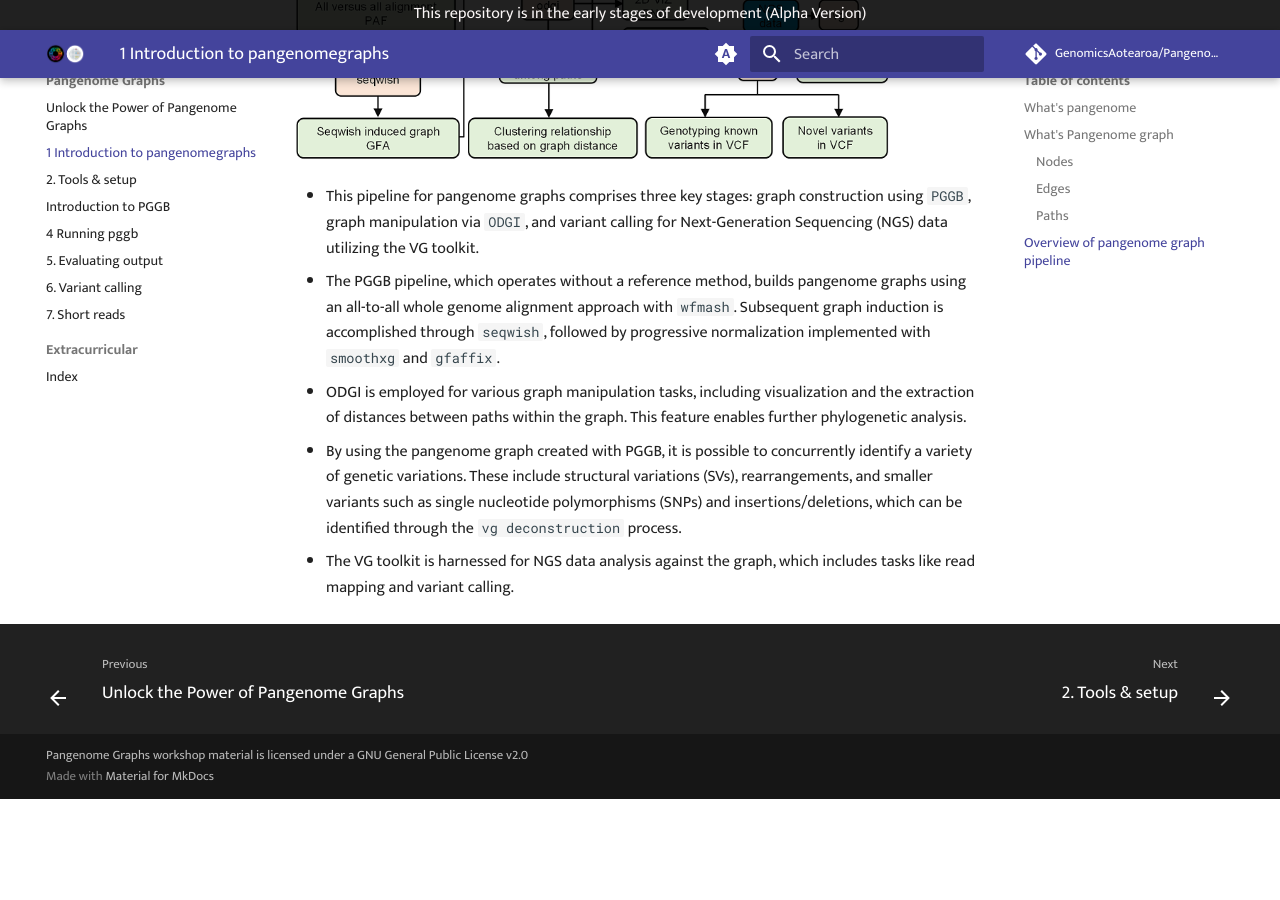
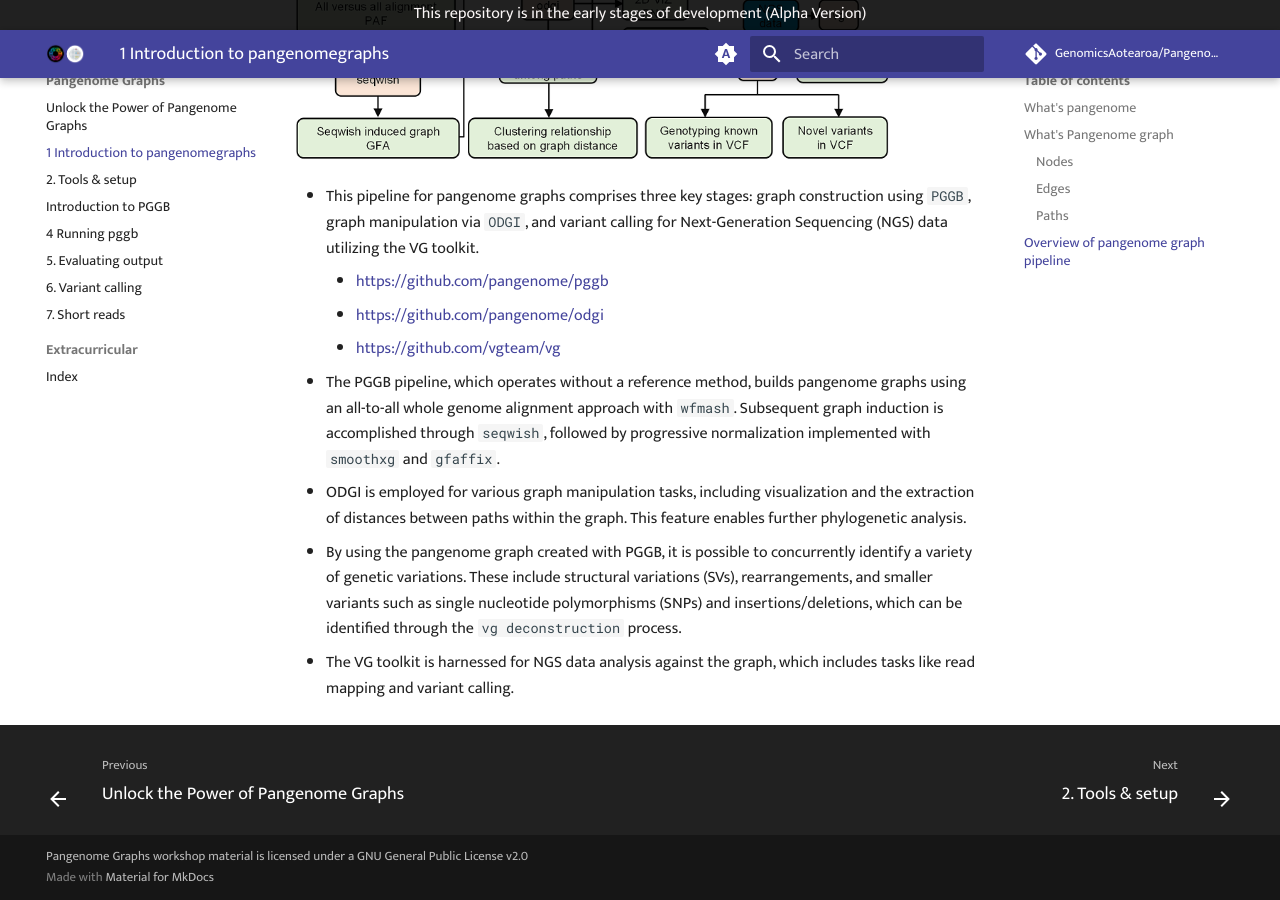
Before and after one commit to GenomicsAotearoa/Pangenome-Graphs-Workshop, an MkDocs documentation site: the page built from docs/1_Introduction_to_pangenomegraphs.md, in a window 1280 px wide and 900 px high, scrolled down 1970 px. Built offline with MkDocs 1.6.1 and Material for MkDocs 9.7.7, drawn with Linux system fonts in a browser that asks for light colours; comment, search, counter and statistics services are not loaded; before the commit the page ends 2769 px from its top, so only the background shows below that; some of the changed lines change nothing that is shown.

Commit message:
Update 1_Introduction_to_pangenomegraphs.md

```diff
--- a/docs/1_Introduction_to_pangenomegraphs.md
+++ b/docs/1_Introduction_to_pangenomegraphs.md
@@ -51,7 +51,13 @@ Pangenome graphs are pangenomes stored in graph models that can capture the enti
 ![image](theme_figures/pangenome_graph_pipeline_small.png)
 
 
+
+
+
 - This pipeline for pangenome graphs comprises three key stages: graph construction using `PGGB`, graph manipulation via `ODGI`, and variant calling for Next-Generation Sequencing (NGS) data utilizing the VG toolkit.
+    - https://github.com/pangenome/pggb
+    - https://github.com/pangenome/odgi
+    - https://github.com/vgteam/vg
 - The PGGB pipeline, which operates without a reference method, builds pangenome graphs using an all-to-all whole genome alignment approach with `wfmash`. Subsequent graph induction is accomplished through `seqwish`, followed by progressive normalization implemented with `smoothxg` and `gfaffix`.
 - ODGI is employed for various graph manipulation tasks, including visualization and the extraction of distances between paths within the graph. This feature enables further phylogenetic analysis.
 - By using the pangenome graph created with PGGB, it is possible to concurrently identify a variety of genetic variations. These include structural variations (SVs), rearrangements, and smaller variants such as single nucleotide polymorphisms (SNPs) and insertions/deletions, which can be identified through the `vg deconstruction` process.
```
